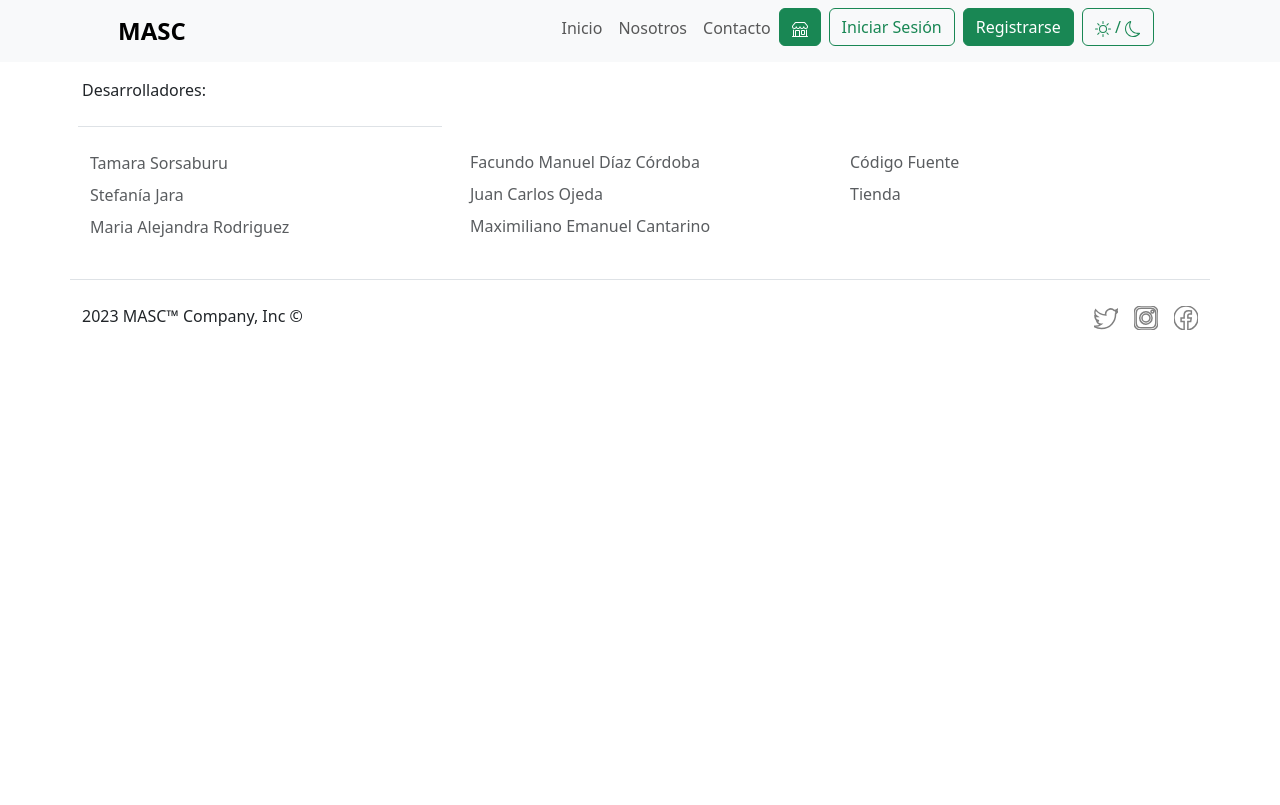
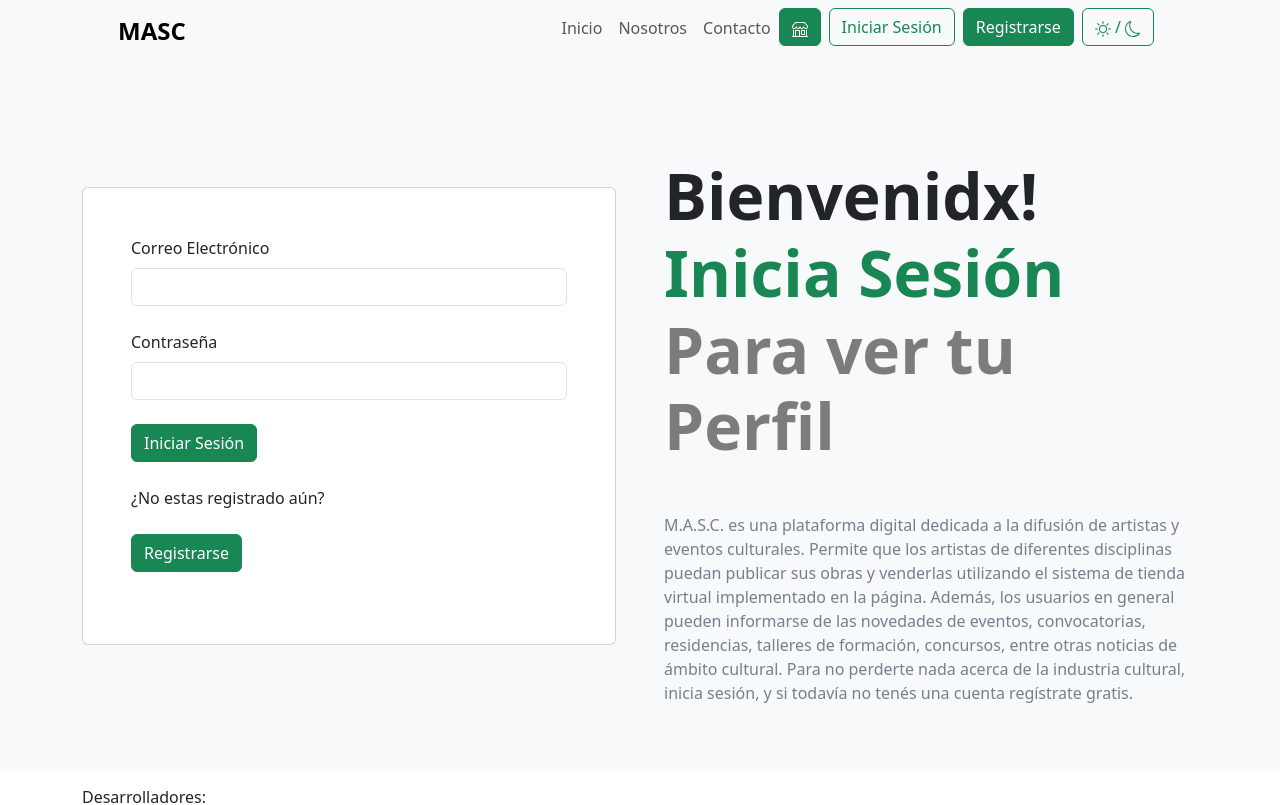
Before and after one commit to facumd/masc-rebrand, an Angular app in the folder frontend/: page /login in a window 1280 px wide. Before the commit this address led to /. Shown: the top 805 px of the page. Built offline with nearby package versions, Linux system fonts and the light colour scheme.

Commit message:
Agrega auth registro

```diff
--- a/frontend/src/app/components/auth/auth.module.ts
+++ b/frontend/src/app/components/auth/auth.module.ts
@@ -4,13 +4,13 @@ import { BrowserModule } from '@angular/platform-browser';
 import { FormsModule, ReactiveFormsModule } from '@angular/forms';
 import { RouterModule } from '@angular/router';
 
-import { LogInComponent } from './pages/log-in/log-in.component';
-import { SignUpComponent } from './pages/sign-up/sign-up.component';
+import { LoginComponent } from './pages/login/login.component';
+import { SignupComponent } from './pages/signup/signup.component';
 
 import { AuthRoutingModule } from './auth-routing.module';
 
 @NgModule({
-  declarations: [LogInComponent, SignUpComponent],
+  declarations: [LoginComponent, SignupComponent],
   imports: [
     CommonModule,
     BrowserModule,
--- a/frontend/src/app/components/auth/pages/log-in/log-in.component.ts
+++ /dev/null
@@ -1,8 +0,0 @@
-import { Component } from '@angular/core';
-
-@Component({
-  selector: 'app-log-in',
-  templateUrl: './log-in.component.html',
-  styles: [],
-})
-export class LogInComponent {}
--- a/frontend/src/app/components/auth/pages/log-in/log-in.component.html
+++ b/frontend/src/app/components/auth/pages/login/login.component.html
@@ -6,25 +6,51 @@
         <div class="col-lg-6 mb-5 mb-lg-0">
           <div class="card">
             <div class="card-body py-5 px-md-5">
-              <form>
+              <form [formGroup]="loginForm" (ngSubmit)="onLogin()">
                 <!-- Email input -->
-                <div class="form-outline mb-4">
-                  <input type="email" id="form3Example3" class="form-control" />
-                  <label class="form-label" for="form3Example3"
-                    >Nombre de Usuario</label
+                <div class="form-group form-outline mb-4">
+                  <label class="form-label" for="email"
+                    >Correo Electrónico</label
                   >
+                  <input
+                    type="email"
+                    id="email"
+                    name="email"
+                    formControlName="email"
+                    class="form-control"
+                  />
+
+                  <span
+                    class="help-block alert text-danger"
+                    *ngIf="
+                      loginForm.get('email')?.invalid &&
+                      loginForm.get('email')?.touched
+                    "
+                  >
+                    Por favor, Ingresá un email válido!
+                  </span>
                 </div>
 
                 <!-- Password input -->
-                <div class="form-outline mb-4">
+                <div class="form-group form-outline mb-4">
+                  <label class="form-label" for="password">Contraseña</label>
                   <input
                     type="password"
-                    id="form3Example4"
+                    id="password"
+                    name="password"
+                    formControlName="password"
                     class="form-control"
                   />
-                  <label class="form-label" for="form3Example4"
-                    >Contraseña</label
+
+                  <span
+                    class="help-block alert text-danger"
+                    *ngIf="
+                      loginForm.get('password')?.invalid &&
+                      loginForm.get('password')?.touched
+                    "
                   >
+                    Tenés que ingresar una contraseña!
+                  </span>
                 </div>
 
                 <!-- Submit button -->
@@ -40,7 +66,7 @@
                 <button
                   type=" submit"
                   class="btn btn-success btn-block mb-4"
-                  routerLinkg="/registro"
+                  routerLink="/sign-up"
                 >
                   Registrarse
                 </button>
--- /dev/null
+++ b/frontend/src/app/components/auth/pages/login/login.component.ts
@@ -0,0 +1,50 @@
+import { Component, OnInit } from '@angular/core';
+import { FormBuilder, FormGroup, Validators } from '@angular/forms';
+import { Router } from '@angular/router';
+
+import { AuthService } from '../../../../services/auth.service';
+import { AuthResData } from '../../../../models/auth.interface';
+
+@Component({
+  selector: 'app-login',
+  templateUrl: './login.component.html',
+})
+export class LoginComponent implements OnInit {
+  loginForm!: FormGroup;
+  token: string = '';
+  error: string = '';
+  success: string = '';
+  users = { email: '', password: '' };
+
+  constructor(
+    private authService: AuthService,
+    private router: Router,
+    private formBuilder: FormBuilder
+  ) {}
+
+  ngOnInit(): void {
+    this.loginForm = this.formBuilder.group({
+      email: [this.users.email, [Validators.required, Validators.email]],
+      password: [
+        this.users.password,
+        [Validators.required, Validators.minLength(8)],
+      ],
+    });
+  }
+
+  onLogin() {
+    console.log(this.loginForm.value);
+    this.authService.login(this.loginForm.value).subscribe({
+      next: (data: AuthResData) => {
+        this.token = data?.token ?? '';
+        console.log(data);
+        this.router.navigate(['/']);
+      },
+      error: (errorRes) => {
+        this.error = errorRes;
+        console.log(errorRes);
+      },
+    });
+    this.loginForm.reset();
+  }
+}
--- a/frontend/src/app/components/shared/navbar/navbar.component.html
+++ b/frontend/src/app/components/shared/navbar/navbar.component.html
@@ -70,14 +70,14 @@
           <button
             class="btn btn-outline-success me-2"
             type="button"
-            routerLink="log-in"
+            routerLink="login"
           >
             Iniciar Sesión
           </button>
           <button
             class="btn btn-success me-2"
             type="button"
-            routerLink="sign-up"
+            routerLink="signup"
           >
             Registrarse
           </button>
--- a/frontend/src/app/models/auth.interface.ts
+++ b/frontend/src/app/models/auth.interface.ts
@@ -21,11 +21,11 @@ export interface loginModel {
 
 export class User {
   constructor(
-    public id: string,
-    public email: string,
-    public username: string,
-    public name: string,
-    public token: string,
-    public is_admin: boolean
+    public id?: string,
+    public email?: string,
+    public username?: string,
+    public name?: string,
+    public token?: string,
+    public is_admin?: boolean
   ) {}
 }
--- a/frontend/src/app/services/auth.service.ts
+++ b/frontend/src/app/services/auth.service.ts
@@ -18,10 +18,7 @@ export class AuthService {
 
   signup(account: singupModel) {
     return this.http
-      .post<AuthResData>(
-        'http://localhost:8000/api/v1/cuentas/signup/',
-        account
-      )
+      .post<AuthResData>('http://localhost:8000/api/v1/account/signup', account)
       .pipe(
         catchError((error: HttpErrorResponse) => this.handleError(error)),
         tap((res) => {
@@ -32,7 +29,7 @@ export class AuthService {
 
   login(account: loginModel) {
     return this.http
-      .post<AuthResData>('http://localhost:8000/api/v1/cuentas/login/', account)
+      .post<AuthResData>('http://localhost:8000/api/v1/account/login', account)
       .pipe(
         catchError((error: HttpErrorResponse) => this.handleError(error)),
         tap((res) => {
```
Also changed, not shown: frontend/src/app/components/auth/auth-routing.module.ts (+4 -4 lines), frontend/src/app/components/auth/pages/sign-up/sign-up.component.ts (deleted, +0 -9 lines), frontend/src/app/components/auth/pages/signup/signup.component.ts (added, +9 -0 lines), frontend/src/app/components/auth/pages/signup/signup.component.css (renamed from frontend/src/app/components/auth/pages/sign-up/sign-up.component.css), frontend/src/app/components/auth/pages/signup/signup.component.html (renamed from frontend/src/app/components/auth/pages/sign-up/sign-up.component.html), 1 other file (tests, documents, lock files or other folders).
